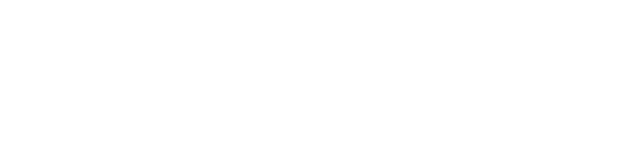
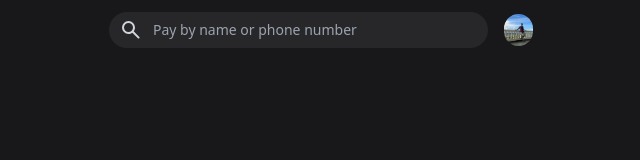
Before and after one commit to danielace1/Google-Pay-UI-Tailwind, a website built with Vite: page index.html in a window 1280 px wide. Shown: the whole page, without its empty margins (319-959 px from the left). Built offline with nearby package versions, Linux system fonts and the light colour scheme.

Commit message:
design: header

```diff
--- a/index.html
+++ b/index.html
@@ -5,15 +5,30 @@
   <meta charset="UTF-8" />
   <link rel="icon" type="image/svg+xml" href="/vite.svg" />
   <meta name="viewport" content="width=device-width, initial-scale=1.0" />
-  <title>GPay Ui</title>
+  <title>GPay UI</title>
+
+  <!-- Favicon -->
+  <link rel="shortcut icon" href="./public/images/Google-Pay-Logo.jpg">
 
   <!-- Tailwind CSS -->
   <link rel="stylesheet" href="./assets/css/main.css">
 
 </head>
 
-<body>
+<body class="bg-zinc-900 max-w-md mx-auto">
 
+  <div class="flex justify-between items-center py-3 px-3 space-x-4">
+    <div class="relative w-full">
+      <svg xmlns="http://www.w3.org/2000/svg" width="24" height="24" viewBox="0 0 24 24"
+        class="fill-current text-gray-300 absolute top-1.5 left-2.5">
+        <path
+          d="M9.5 16q-2.725 0-4.612-1.888T3 9.5q0-2.725 1.888-4.612T9.5 3q2.725 0 4.612 1.888T16 9.5q0 1.1-.35 2.075T14.7 13.3l5.6 5.6q.275.275.275.7t-.275.7q-.275.275-.7.275t-.7-.275l-5.6-5.6q-.75.6-1.725.95T9.5 16Zm0-2q1.875 0 3.188-1.313T14 9.5q0-1.875-1.313-3.188T9.5 5Q7.625 5 6.312 6.313T5 9.5q0 1.875 1.313 3.188T9.5 14Z" />
+      </svg>
+      <input type="text" placeholder="Pay by name or phone number"
+        class="w-full bg-zinc-800 rounded-full pl-11 pr-4 py-2 outline-none text-gray-200 text-sm">
+    </div>
+    <img src="./public/images/Sudharsan.jpg" alt="Sudharsan" class="rounded-full w-8 h-8 object-cover">
+  </div>
 
 </body>
 
--- a/tailwind.config.js
+++ b/tailwind.config.js
@@ -1,8 +1,8 @@
 /** @type {import('tailwindcss').Config} */
 export default {
-  content: [],
+  content: ["./index.html"],
   theme: {
     extend: {},
   },
   plugins: [],
-}
+};
```
Also changed, not shown: public/images/Google-Pay-Logo.jpg (added), public/images/Sudharsan.jpg (added).
